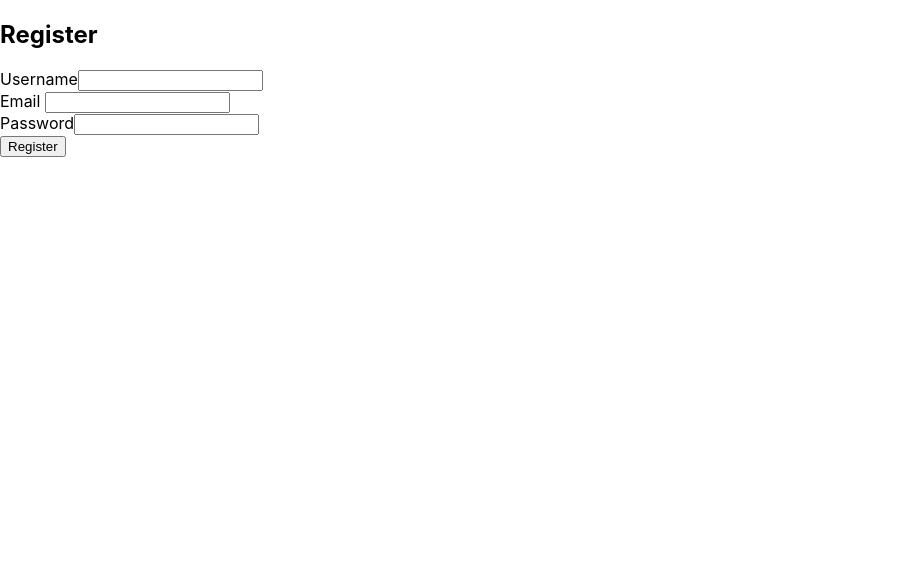
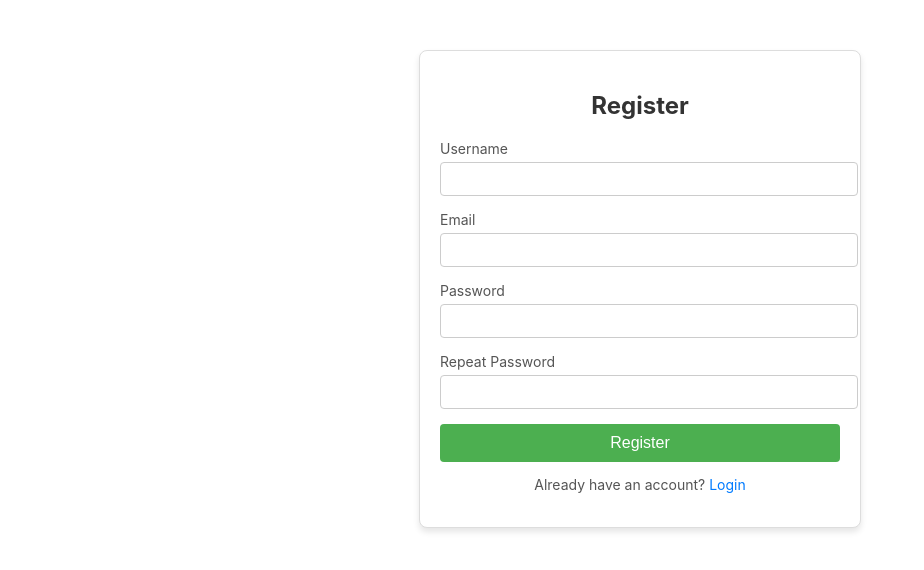
Before and after one commit to Miteru0/statusupReact, a React (Create React App) app: page /register in a window 1280 px wide. Shown: the top 570 px of the page, without its empty margins (0-924 px from the left). Built offline with nearby package versions, Linux system fonts and the light colour scheme.

Commit message:
Prettier!

```diff
--- a/src/pages/LoginPage.js
+++ b/src/pages/LoginPage.js
@@ -1,10 +1,12 @@
 import React, { useState } from 'react';
 import axios from 'axios';
 import { useNavigate } from 'react-router-dom';
+import './styles/Auth.css'
 
 const LoginPage = () => {
   const [username, setUsername] = useState('');
   const [password, setPassword] = useState('');
+  const [error, setError] = useState('');
   const navigate = useNavigate();
 
   const handleSubmit = async (e) => {
@@ -17,10 +19,8 @@ const LoginPage = () => {
         password,
       });
 
-      // Save the JWT token to localStorage
       localStorage.setItem('token', response.data);
 
-      // Fetch and store the username globally
       const userResponse = await axios.get(`${apiUrl}/user`, {
         headers: {
           Authorization: `Bearer ${response.data}`,
@@ -28,37 +28,40 @@ const LoginPage = () => {
       });
       localStorage.setItem('username', userResponse.data);
 
-      // Redirect to profile page after successful login
       navigate('/');
     } catch (error) {
-      // Log the error to the console for debugging
-      console.error('Error logging in:', error.response?.data || error.message);
+      setError('Invalid username or password. Please try again.');
     }
   };
 
   return (
-    <div>
-      <h2>Login</h2>
-      <form onSubmit={handleSubmit}>
-        <div>
+    <div className="auth-container">
+      <h2 className="auth-title">Login</h2>
+      <form className="auth-form" onSubmit={handleSubmit}>
+        <div className="auth-input-group">
           <label>Username</label>
           <input
             type="text"
             value={username}
             onChange={(e) => setUsername(e.target.value)}
+            required
           />
         </div>
-        <div>
+        <div className="auth-input-group">
           <label>Password</label>
           <input
             type="password"
             value={password}
             onChange={(e) => setPassword(e.target.value)}
+            required
           />
         </div>
-        <button type="submit">Login</button>
+        {error && <p className="auth-error">{error}</p>}
+        <button className="auth-button" type="submit">
+          Login
+        </button>
       </form>
-      <p>
+      <p className="auth-footer">
         Don't have an account? <a href="/register">Register</a>
       </p>
     </div>
--- a/src/pages/RegisterPage.js
+++ b/src/pages/RegisterPage.js
@@ -1,35 +1,41 @@
-// /src/pages/RegisterPage.js
 import React, { useState } from 'react';
 import axios from 'axios';
 import { useNavigate } from 'react-router-dom';
+import './styles/Auth.css'
 
 const RegisterPage = () => {
   const [username, setUsername] = useState('');
-  const [email, setEmail] = useState(''); // Added email state
+  const [email, setEmail] = useState('');
   const [password, setPassword] = useState('');
+  const [repeatPassword, setRepeatPassword] = useState('');
+  const [error, setError] = useState('');
   const navigate = useNavigate();
 
   const handleSubmit = async (e) => {
     e.preventDefault();
+
+    if (password !== repeatPassword) {
+      setError('Passwords do not match.');
+      return;
+    }
+
     try {
-      // Send username, email, and password to backend
       await axios.post(`${process.env.REACT_APP_API_URL}/register`, {
         username,
-        email,  // Send email with registration data
+        email,
         password,
-        role: 'user', // Default role
       });
       navigate('/login');
     } catch (error) {
-      console.error('Error registering:', error.response?.data || error.message);
+      setError('Registration failed. Please try again.');
     }
   };
 
   return (
-    <div>
-      <h2>Register</h2>
-      <form onSubmit={handleSubmit}>
-        <div>
+    <div className="auth-container">
+      <h2 className="auth-title">Register</h2>
+      <form className="auth-form" onSubmit={handleSubmit}>
+        <div className="auth-input-group">
           <label>Username</label>
           <input
             type="text"
@@ -38,8 +44,8 @@ const RegisterPage = () => {
             required
           />
         </div>
-        <div>
-          <label>Email</label> {/* Added email label */}
+        <div className="auth-input-group">
+          <label>Email</label>
           <input
             type="email"
             value={email}
@@ -47,7 +53,7 @@ const RegisterPage = () => {
             required
           />
         </div>
-        <div>
+        <div className="auth-input-group">
           <label>Password</label>
           <input
             type="password"
@@ -56,8 +62,23 @@ const RegisterPage = () => {
             required
           />
         </div>
-        <button type="submit">Register</button>
+        <div className="auth-input-group">
+          <label>Repeat Password</label>
+          <input
+            type="password"
+            value={repeatPassword}
+            onChange={(e) => setRepeatPassword(e.target.value)}
+            required
+          />
+        </div>
+        {error && <p className="auth-error">{error}</p>}
+        <button className="auth-button" type="submit">
+          Register
+        </button>
       </form>
+      <p className="auth-footer">
+        Already have an account? <a href="/login">Login</a>
+      </p>
     </div>
   );
 };
--- /dev/null
+++ b/src/pages/styles/Auth.css
@@ -0,0 +1,76 @@
+.auth-container {
+    max-width: 400px;
+    margin: 50px auto;
+    padding: 20px;
+    border: 1px solid #ddd;
+    border-radius: 8px;
+    box-shadow: 0 4px 6px rgba(0, 0, 0, 0.1);
+    background-color: #fff;
+  }
+
+  .auth-title {
+    text-align: center;
+    font-size: 24px;
+    color: #333;
+    margin-bottom: 20px;
+  }
+
+  .auth-form {
+    display: flex;
+    flex-direction: column;
+  }
+
+  .auth-input-group {
+    margin-bottom: 15px;
+  }
+
+  .auth-input-group label {
+    font-size: 14px;
+    color: #555;
+    margin-bottom: 5px;
+    display: block;
+  }
+
+  .auth-input-group input {
+    width: 100%;
+    padding: 8px;
+    font-size: 14px;
+    border: 1px solid #ccc;
+    border-radius: 4px;
+  }
+
+  .auth-button {
+    padding: 10px 20px;
+    background-color: #4caf50;
+    color: white;
+    font-size: 16px;
+    border: none;
+    border-radius: 4px;
+    cursor: pointer;
+  }
+
+  .auth-button:hover {
+    background-color: #45a049;
+  }
+
+  .auth-error {
+    color: red;
+    font-size: 14px;
+    margin-bottom: 10px;
+    text-align: center;
+  }
+
+  .auth-footer {
+    text-align: center;
+    font-size: 14px;
+    color: #555;
+  }
+
+  .auth-footer a {
+    color: #007bff;
+    text-decoration: none;
+  }
+
+  .auth-footer a:hover {
+    text-decoration: underline;
+  }
```
